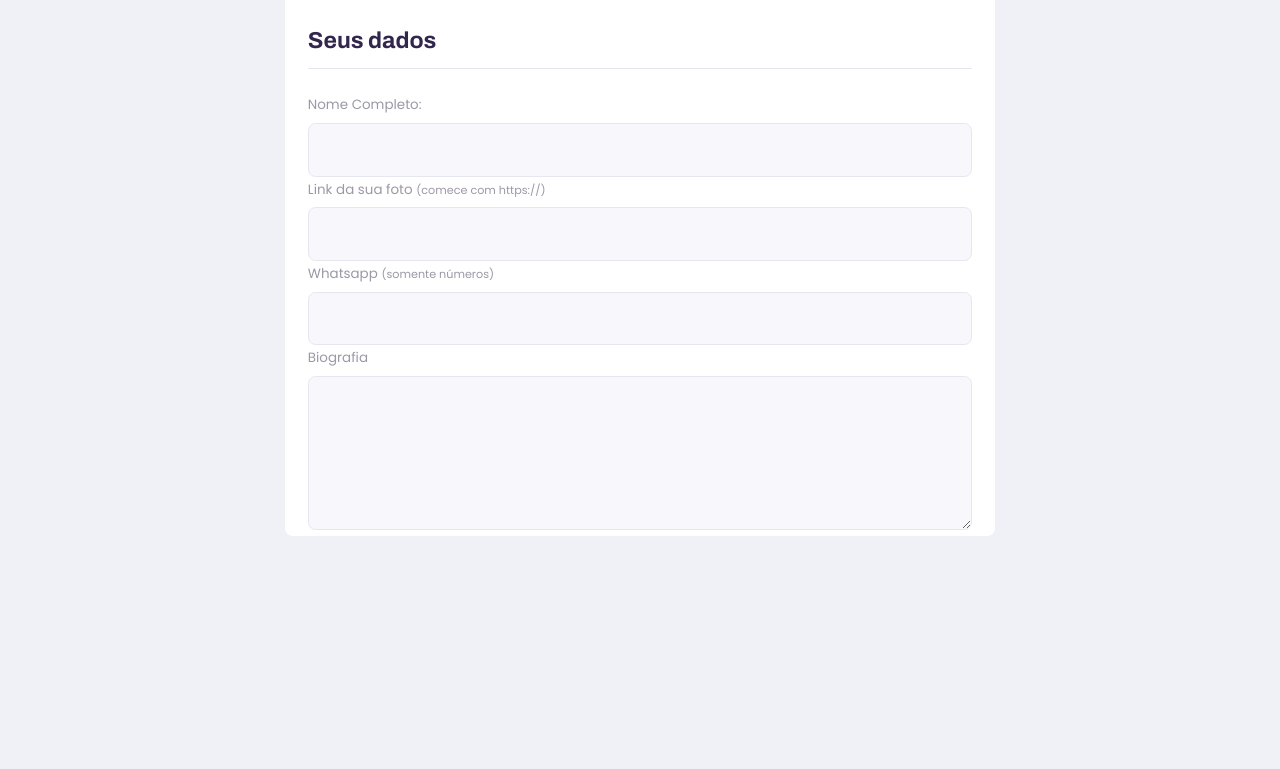
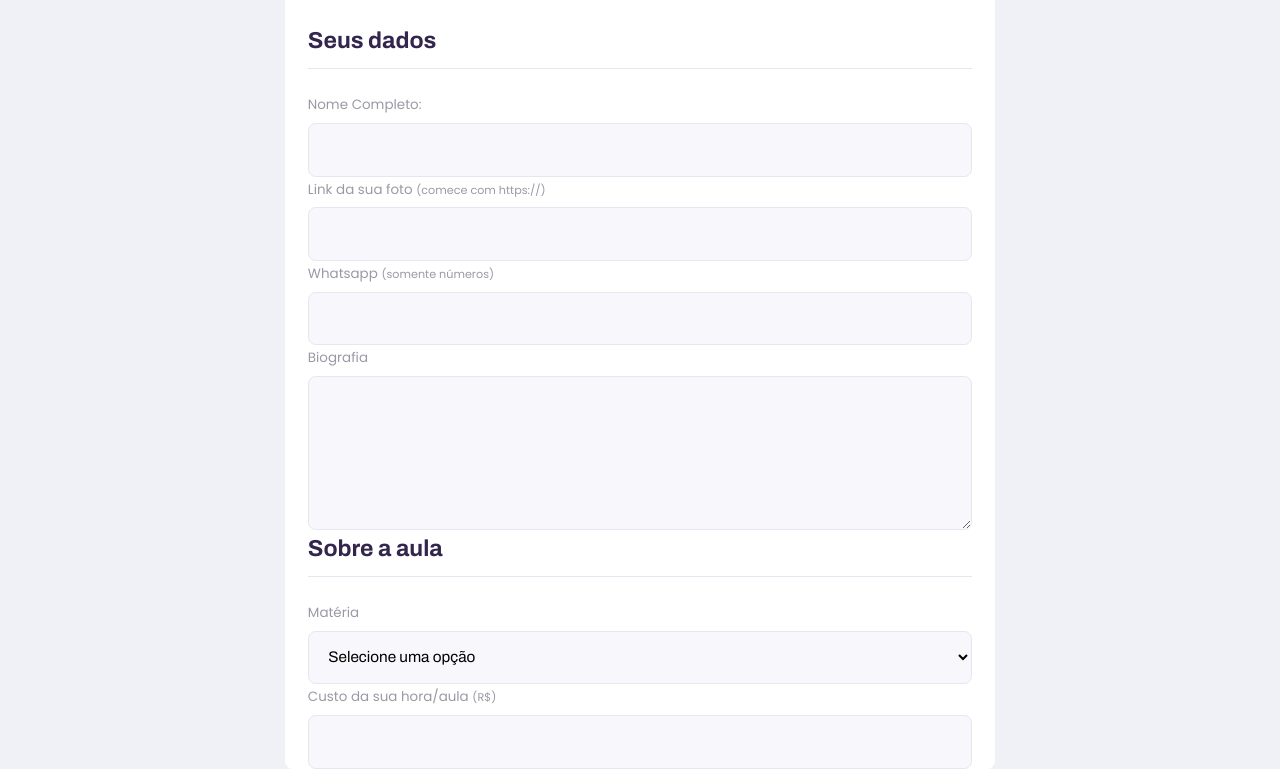
Before and after one commit to gabrielamenezes/proffy-project, a plain HTML site: page give-classes.html in a window 1280 px wide. Shown: the part 343-1112 px from the top of the page. Before the commit the page ends 879 px from the top, so only its background shows below. Drawn offline with Linux system fonts and the light colour scheme.

Commit message:
ADD CAMPO SOBRE A AULA

```diff
--- a/give-classes.html
+++ b/give-classes.html
@@ -60,6 +60,30 @@
                     </div>
 
                 </fieldset>
+
+                <fieldset>
+                    <legend>Sobre a aula</legend>
+                    <div class="select-block">
+                        <label for="subject">Matéria</label>
+                        <select name="subject" id="subject">
+                            <option value="">Selecione uma opção</option>
+                            <option value="1">Artes</option>
+                            <option value="2">Biologia</option>
+                            <option value="3">Ciências</option>
+                            <option value="4">Educação física</option>
+                            <option value="5">Física</option>
+                            <option value="6">Geografia</option>
+                            <option value="7">História</option>
+                            <option value="8">Matemática</option>
+                            <option value="9">Português</option>
+                            <option value="10">Química</option>
+                        </select>
+                    </div>
+                    <div class="input-block">
+                        <label for="cost">Custo da sua hora/aula <small>(R$)</small></label>
+                        <input type="number" id="cost" name="cost">
+                    </div>
+                </fieldset>
             </form>
         </main>
     </div>
```
